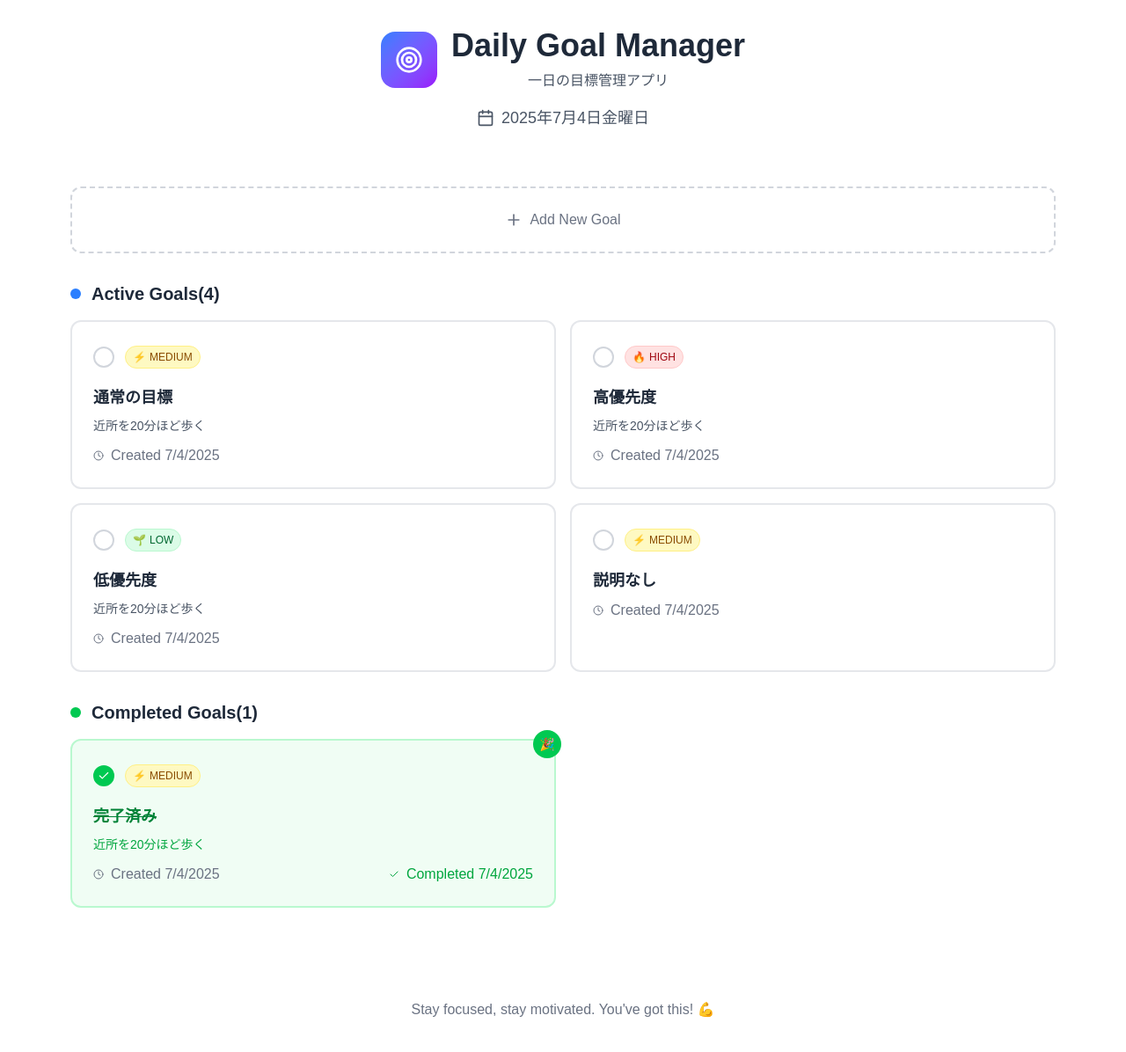
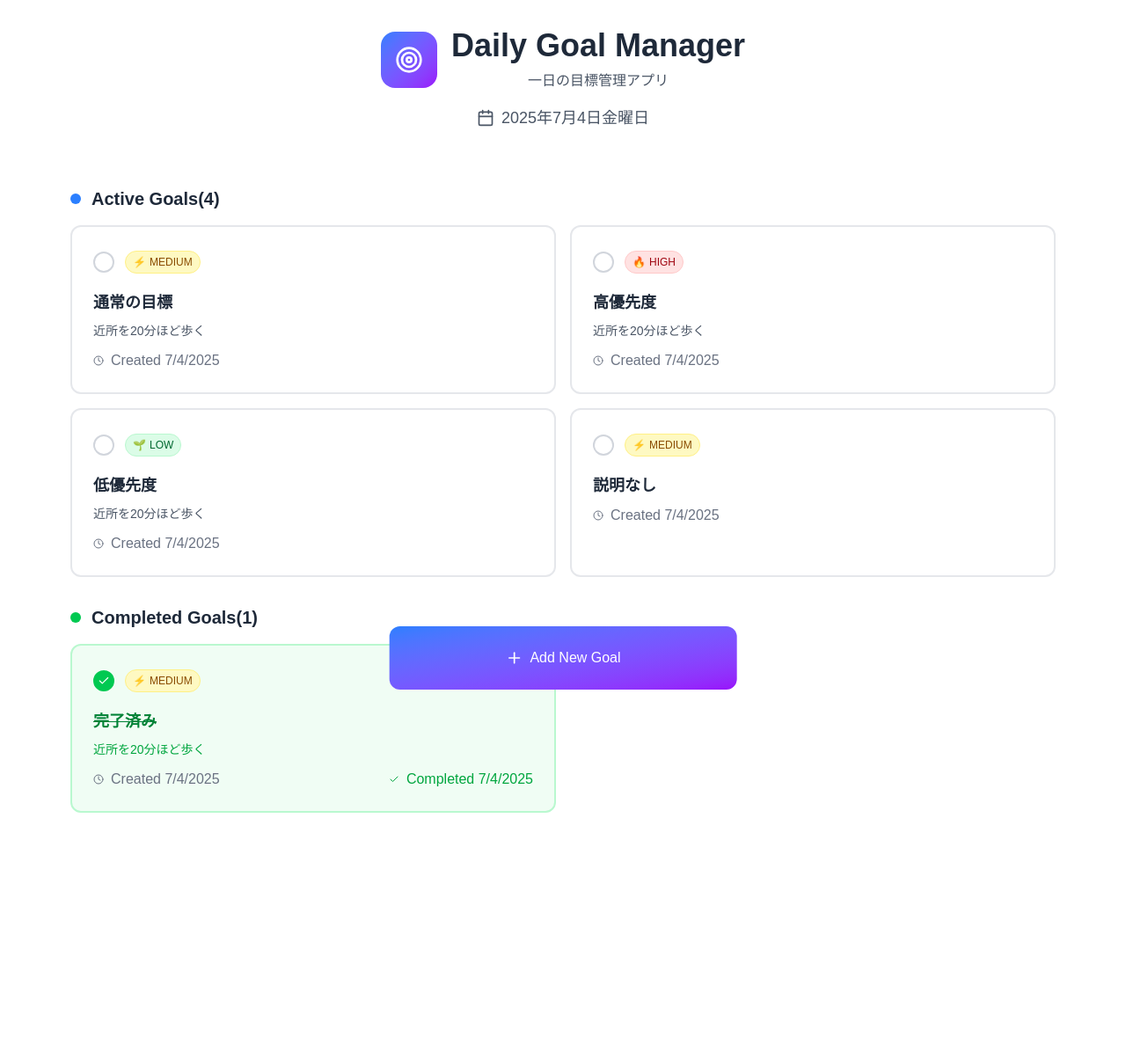
Before and after one commit to sadahana/goal-management-app, a Next.js app: page / in a window 1280 px wide. Shown: the top 1196 px of the page at 88% size. After the commit the page ends 956 px from the top, so only its background shows below. Built offline with nearby package versions, Linux system fonts and the light colour scheme.

Commit message:
refactor AddGoalForm button style for improved visual appeal

```diff
--- a/app/page.tsx
+++ b/app/page.tsx
@@ -22,8 +22,6 @@
         <Header today={today} />
         {/* Progress Stats */}
         <div className=""></div>
-        {/* Add Goal Form */}
-        <AddGoalForm onAdd={addGoal} />
         {/* Goal List */}
 
         {goals.length === 0 ? (
@@ -84,11 +82,9 @@
             )}
           </>
         )}
-
-        {/* Footer */}
-        <footer className="text-center text-gray-500 mt-12 py-6">
-          <p>Stay focused, stay motivated. You&apos;ve got this! 💪</p>
-        </footer>
+        <div className="fixed bottom-0 w-full sm:w-1/3 md:2/3 left-1/2 transform -translate-x-1/2 z-50 px-4 py-4">
+          <AddGoalForm onAdd={addGoal} />
+        </div>
       </div>
     </div>
   );
--- a/features/goals/containers/AddGoalForm.tsx
+++ b/features/goals/containers/AddGoalForm.tsx
@@ -45,7 +45,7 @@
     return (
       <button
         onClick={() => setIsOpen(true)}
-        className="w-full py-6 border-2 border-dashed border-gray-300 text-gray-500 rounded-xl font-semibold hover:border-blue-400
+        className="w-full py-6 bg-gradient-to-br from-blue-500 to-purple-600  text-white rounded-xl font-semibold hover:border-blue-400
         hover:text-blue-500 transition-all duration-300 group"
       >
         <div className="flex items-center justify-center space-x-2">
```
